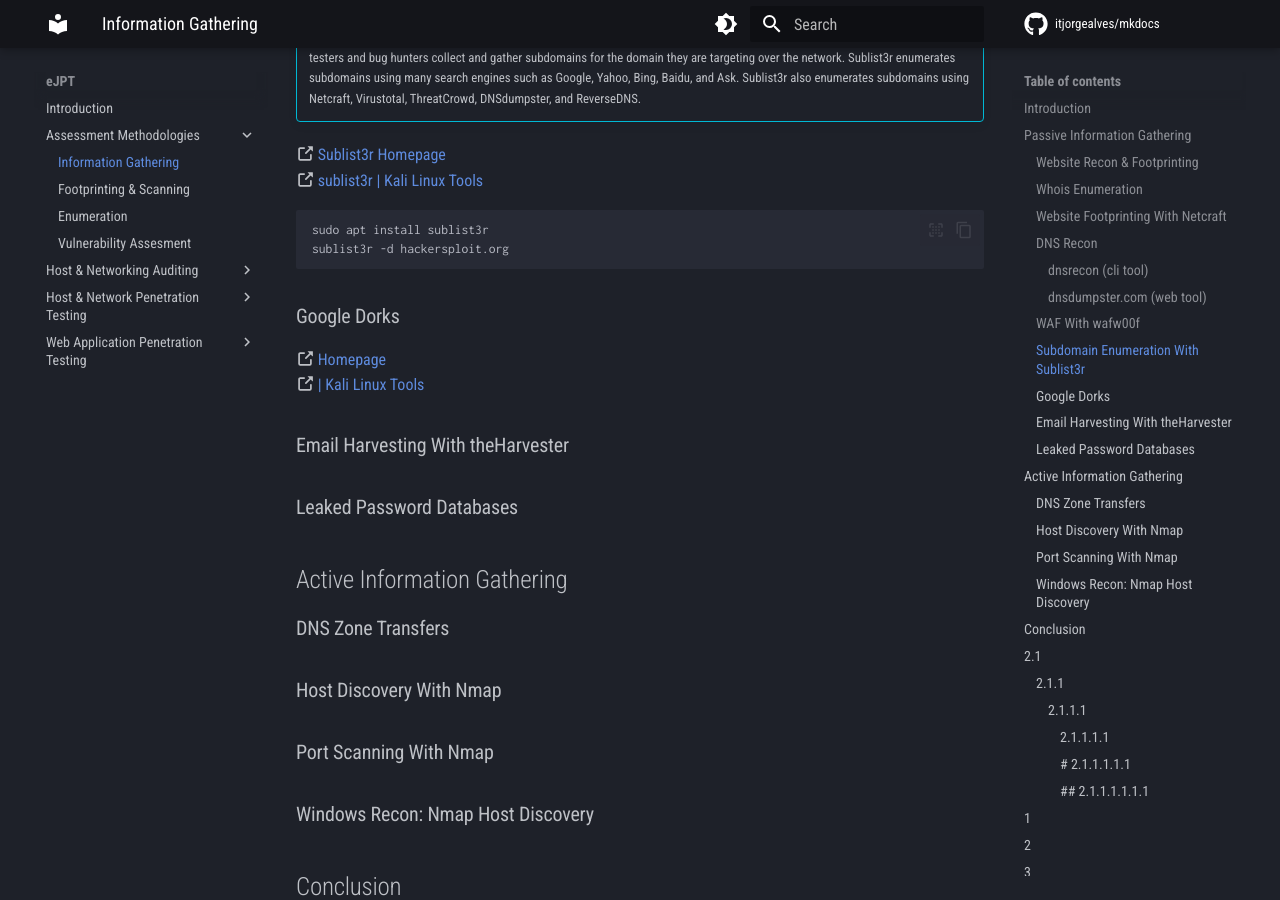
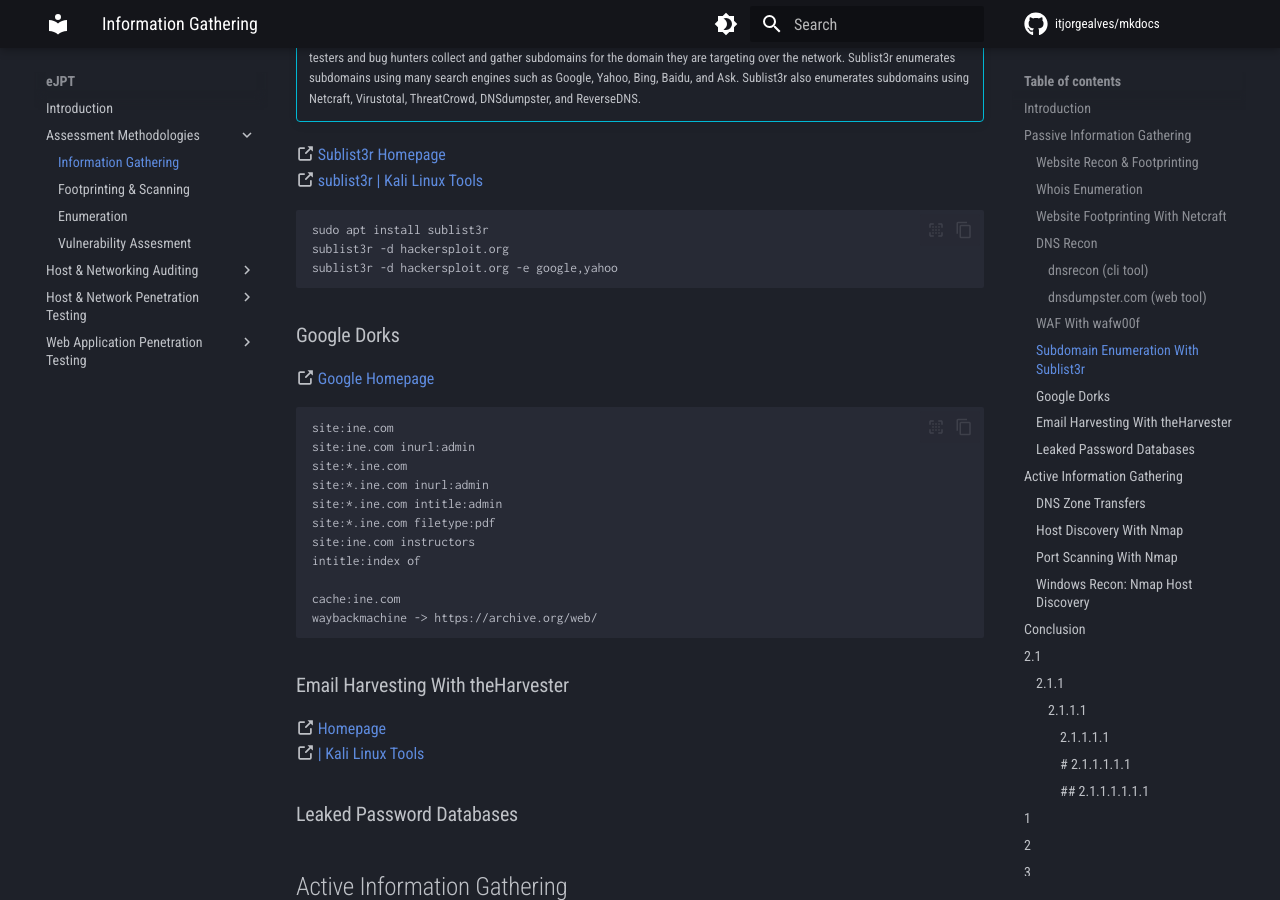
Before and after one commit to itjorgealves/mkdocs, an MkDocs documentation site: the page built from docs/eJPT/S1-Assessment-Methodologies/C1-Information-Gathering/Information-Gathering.md, in a window 1280 px wide and 900 px high, scrolled down 2040 px. Built offline with MkDocs 1.6.1 and Material for MkDocs 9.7.7, drawn with Linux system fonts in a browser that asks for light colours; comment, search, counter and statistics services are not loaded.

Commit message:
Update documentation

````diff
--- a/docs/eJPT/S1-Assessment-Methodologies/C1-Information-Gathering/Information-Gathering.md
+++ b/docs/eJPT/S1-Assessment-Methodologies/C1-Information-Gathering/Information-Gathering.md
@@ -60,13 +60,29 @@ wafw00f hackersploit.org -a
 ``` bash
 sudo apt install sublist3r
 sublist3r -d hackersploit.org
+sublist3r -d hackersploit.org -e google,yahoo
 ```
-<!--------->
-### Google Dorks
+
+### Google Dorks ###
+:octicons-link-external-16: [Google Homepage](https://www.google.com/)
+```
+site:ine.com
+site:ine.com inurl:admin
+site:*.ine.com
+site:*.ine.com inurl:admin
+site:*.ine.com intitle:admin
+site:*.ine.com filetype:pdf
+site:ine.com instructors
+intitle:index of
+
+cache:ine.com
+waybackmachine -> https://archive.org/web/
+```
+
+### Email Harvesting With theHarvester
 :octicons-link-external-16: [ Homepage]()
 :octicons-link-external-16: [ | Kali Linux Tools]()
 <!--------->
-### Email Harvesting With theHarvester
 ### Leaked Password Databases
 
 ## Active Information Gathering
````
